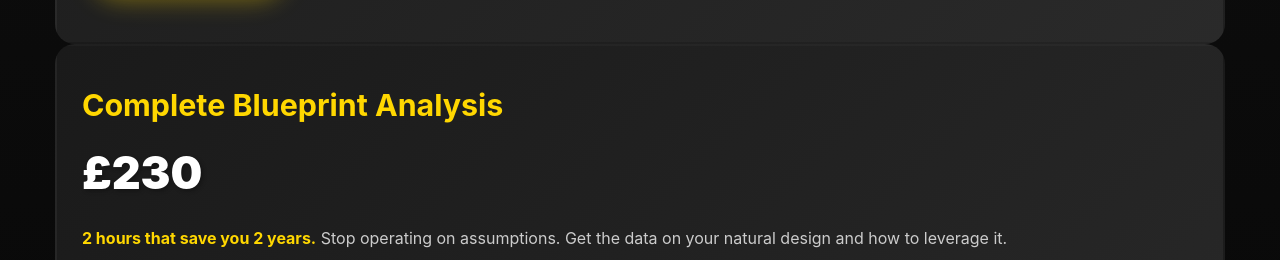
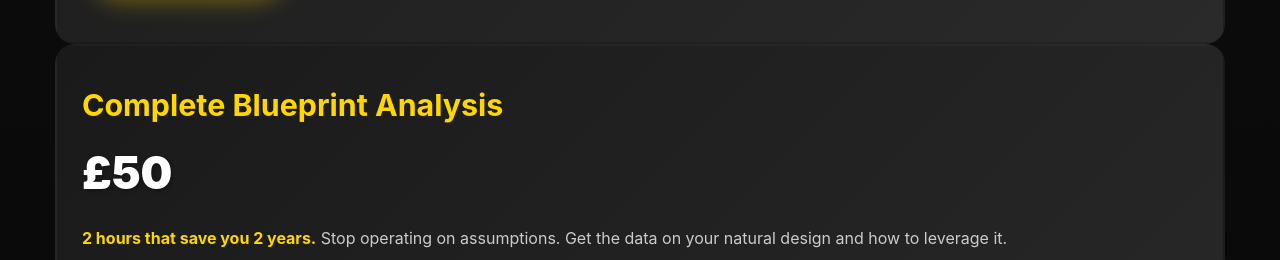
Before and after one commit to revilo228/seki, a plain HTML site: page index.html in a window 1280 px wide. Shown: the part 3380-3640 px from the top of the page. Drawn offline with Linux system fonts and the light colour scheme.

Commit message:
Update index.html

```diff
--- a/index.html
+++ b/index.html
@@ -1237,7 +1237,7 @@
                 <!-- Complete Chart Reading -->
                 <div class="service-card">
                     <h3>Complete Blueprint Analysis</h3>
-                    <div class="price">£230</div>
+                    <div class="price">£50</div>
                     <p class="description">
                         <strong style="color: #FFD700;">2 hours that save you 2 years.</strong> Stop operating on assumptions. Get the data on your natural design and how to leverage it.
                     </p>
```
